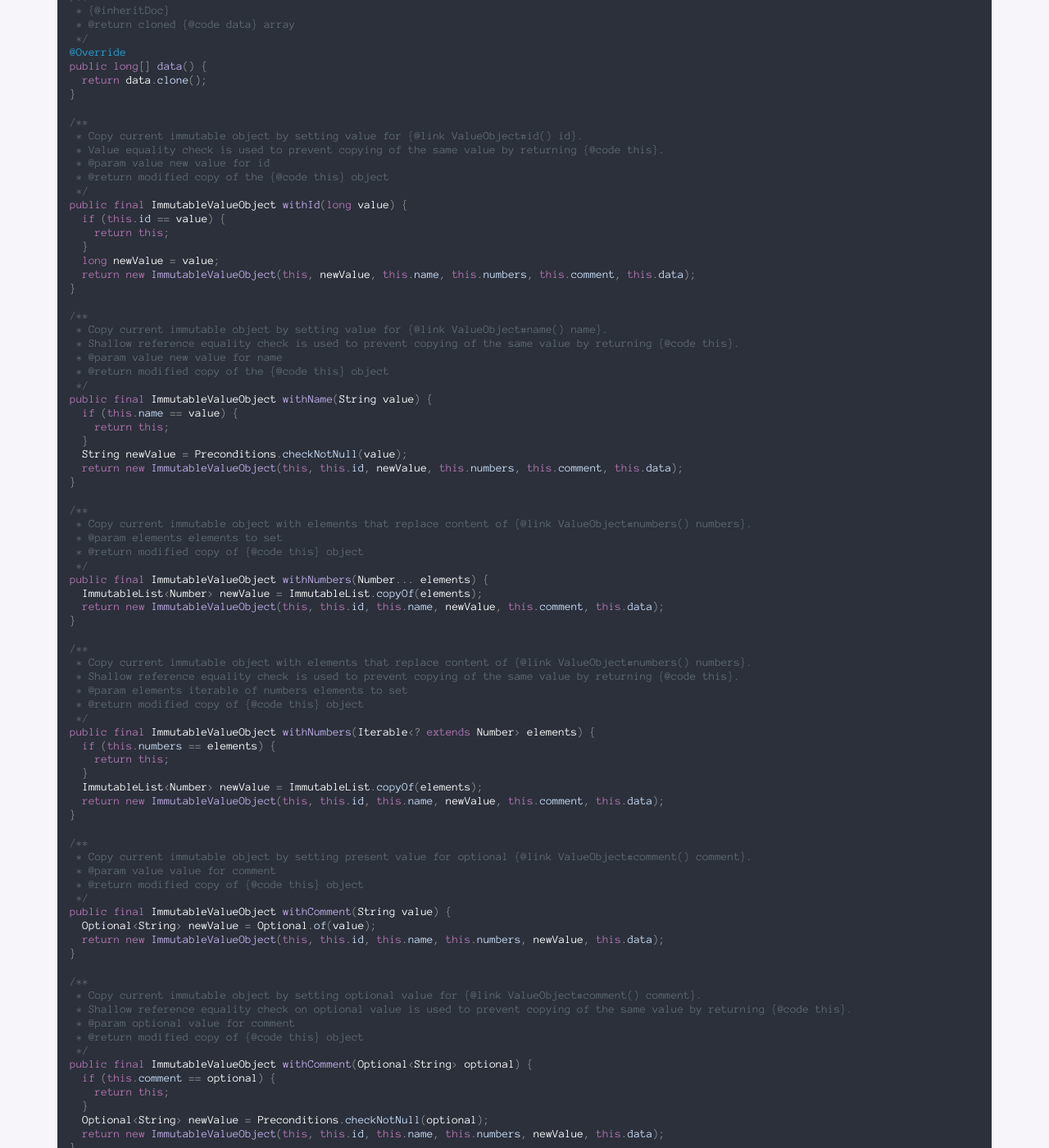
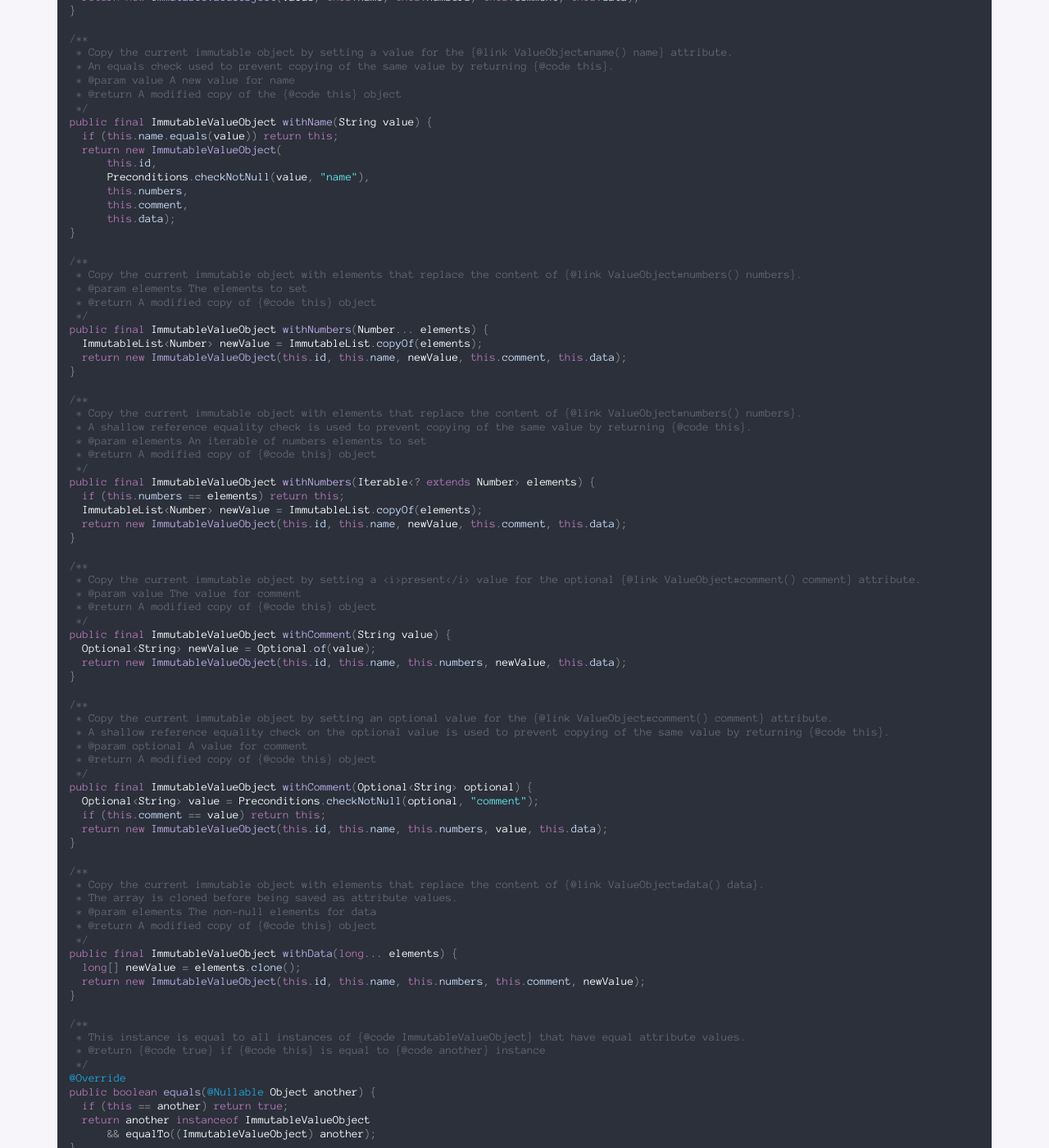
Before and after one commit to immutables/immutables.github.io, a Jekyll site: the page built from generated.md, in a window 1280 px wide and 1400 px high, scrolled down 3978 px. Shown: the whole window at 82% size. Built offline with Jekyll 4.4.1, drawn with Linux system fonts in a browser that asks for light colours; nearby versions of some CDN libraries; Markdown is read by kramdown in place of the engine named in the settings; some of the changed text lies outside the part shown.

Commit message:
Updated generated samples

````diff
--- a/generated.md
+++ b/generated.md
@@ -25,28 +25,26 @@ The source code of the generated immutable implementation:
 
 ```java
 import java.util.Objects;
-import javax.annotation.Generated;
 
 /**
  * Immutable implementation of {@link Tuple}.
  * <p>
- * Use static factory method to create immutable instances:
+ * Use the static factory method to create immutable instances:
  * {@code ImmutableTuple.of()}.
  */
 @SuppressWarnings("all")
-@Generated({"Immutables.generator", "Tuple"})
+@Immutable
 final class ImmutableTuple implements Tuple {
   private final int index;
   private final String name;
 
   private ImmutableTuple(int index, String name) {
     this.index = index;
-    this.name = Objects.requireNonNull(name);
+    this.name = Objects.requireNonNull(name, "name");
   }
 
   /**
-   * {@inheritDoc}
-   * @return value of {@code index} attribute
+   * @return The value of the {@code index} attribute
    */
   @Override
   public int getIndex() {
@@ -54,8 +52,7 @@ final class ImmutableTuple implements Tuple {
   }
 
   /**
-   * {@inheritDoc}
-   * @return value of {@code name} attribute
+   * @return The value of the {@code name} attribute
    */
   @Override
   public String getName() {
@@ -63,13 +60,14 @@ final class ImmutableTuple implements Tuple {
   }
 
   /**
-   * This instance is equal to instances of {@code ImmutableTuple} with equal attribute values.
+   * This instance is equal to all instances of {@code ImmutableTuple} that have equal attribute values.
    * @return {@code true} if {@code this} is equal to {@code another} instance
    */
   @Override
   public boolean equals(Object another) {
-    return this == another
-        || (another instanceof ImmutableTuple && equalTo((ImmutableTuple) another));
+    if (this == another) return true;
+    return another instanceof ImmutableTuple
+        && equalTo((ImmutableTuple) another);
   }
 
   private boolean equalTo(ImmutableTuple another) {
@@ -78,7 +76,7 @@ final class ImmutableTuple implements Tuple {
   }
 
   /**
-   * Computes hash code from attributes: {@code index}, {@code name}.
+   * Computes a hash code from attributes: {@code index}, {@code name}.
    * @return hashCode value
    */
   @Override
@@ -90,29 +88,28 @@ final class ImmutableTuple implements Tuple {
   }
 
   /**
-   * Prints immutable value {@code Tuple{...}} with attribute values,
-   * excluding any non-generated and auxiliary attributes.
-   * @return string representation of value
+   * Prints the immutable value {@code Tuple...} with all non-generated
+   * and non-auxiliary attribute values.
+   * @return A string representation of the value
    */
   @Override
   public String toString() {
-    return new StringBuilder("Tuple{")
-        .append("index=").append(index)
-        .append(", name=").append(name)
-        .append('}').toString();
+    return "Tuple{"
+        + "index=" + index
+        + ", name=" + name
+        + "}";
   }
 
   /**
-   * Construct new immutable {@code Tuple} instance.
-   * @param index value for {@code index}
-   * @param name value for {@code name}
-   * @return immutable Tuple instance
+   * Construct a new immutable {@code Tuple} instance.
+   * @param index The value for the {@code index} attribute
+   * @param name The value for the {@code name} attribute
+   * @return An immutable Tuple instance
    */
   public static ImmutableTuple of(int index, String name) {
     return new ImmutableTuple(index, name);
   }
 }
-
 ```
 
 By default, extra code is generated. These extras can be disabled.
@@ -157,7 +154,7 @@ import javax.annotation.concurrent.NotThreadSafe;
 /**
  * Immutable implementation of {@link ValueObject}.
  * <p>
- * Use builder to create immutable instances:
+ * Use the builder to create immutable instances:
  * {@code ImmutableValueObject.builder()}.
  */
 @SuppressWarnings("all")
@@ -171,16 +168,7 @@ final class ImmutableValueObject implements ValueObject {
   private final Optional<String> comment;
   private final long[] data;
 
-  private ImmutableValueObject(ImmutableValueObject.Builder builder) {
-    this.id = builder.id;
-    this.name = builder.name;
-    this.numbers = builder.numbersBuilder.build();
-    this.comment = builder.comment;
-    this.data = builder.data;
-  }
-
   private ImmutableValueObject(
-      ImmutableValueObject original,
       long id,
       String name,
       ImmutableList<Number> numbers,
@@ -194,8 +182,7 @@ final class ImmutableValueObject implements ValueObject {
   }
 
   /**
-   * {@inheritDoc}
-   * @return value of {@code id} attribute
+   * @return The value of the {@code id} attribute
    */
   @Override
   public long id() {
@@ -203,8 +190,7 @@ final class ImmutableValueObject implements ValueObject {
   }
 
   /**
-   * {@inheritDoc}
-   * @return value of {@code name} attribute
+   * @return The value of the {@code name} attribute
    */
   @Override
   public String name() {
@@ -212,8 +198,7 @@ final class ImmutableValueObject implements ValueObject {
   }
 
   /**
-   * {@inheritDoc}
-   * @return value of {@code numbers} attribute
+   * @return The value of the {@code numbers} attribute
    */
   @Override
   public ImmutableList<Number> numbers() {
@@ -221,8 +206,7 @@ final class ImmutableValueObject implements ValueObject {
   }
 
   /**
-   * {@inheritDoc}
-   * @return value of {@code comment} attribute
+   * @return The value of the {@code comment} attribute
    */
   @Override
   public Optional<String> comment() {
@@ -239,100 +222,96 @@ final class ImmutableValueObject implements ValueObject {
   }
 
   /**
-   * Copy current immutable object by setting value for {@link ValueObject#id() id}.
-   * Value equality check is used to prevent copying of the same value by returning {@code this}.
-   * @param value new value for id
-   * @return modified copy of the {@code this} object
+   * Copy the current immutable object by setting a value for the {@link ValueObject#id() id} attribute.
+   * A value equality check is used to prevent copying of the same value by returning {@code this}.
+   * @param value A new value for id
+   * @return A modified copy of the {@code this} object
    */
   public final ImmutableValueObject withId(long value) {
-    if (this.id == value) {
-      return this;
-    }
-    long newValue = value;
-    return new ImmutableValueObject(this, newValue, this.name, this.numbers, this.comment, this.data);
+    if (this.id == value) return this;
+    return new ImmutableValueObject(value, this.name, this.numbers, this.comment, this.data);
   }
 
   /**
-   * Copy current immutable object by setting value for {@link ValueObject#name() name}.
-   * Shallow reference equality check is used to prevent copying of the same value by returning {@code this}.
-   * @param value new value for name
-   * @return modified copy of the {@code this} object
+   * Copy the current immutable object by setting a value for the {@link ValueObject#name() name} attribute.
+   * An equals check used to prevent copying of the same value by returning {@code this}.
+   * @param value A new value for name
+   * @return A modified copy of the {@code this} object
    */
   public final ImmutableValueObject withName(String value) {
-    if (this.name == value) {
-      return this;
-    }
-    String newValue = Preconditions.checkNotNull(value);
-    return new ImmutableValueObject(this, this.id, newValue, this.numbers, this.comment, this.data);
+    if (this.name.equals(value)) return this;
+    return new ImmutableValueObject(
+        this.id,
+        Preconditions.checkNotNull(value, "name"),
+        this.numbers,
+        this.comment,
+        this.data);
   }
 
   /**
-   * Copy current immutable object with elements that replace content of {@link ValueObject#numbers() numbers}.
-   * @param elements elements to set
-   * @return modified copy of {@code this} object
+   * Copy the current immutable object with elements that replace the content of {@link ValueObject#numbers() numbers}.
+   * @param elements The elements to set
+   * @return A modified copy of {@code this} object
    */
   public final ImmutableValueObject withNumbers(Number... elements) {
     ImmutableList<Number> newValue = ImmutableList.copyOf(elements);
-    return new ImmutableValueObject(this, this.id, this.name, newValue, this.comment, this.data);
+    return new ImmutableValueObject(this.id, this.name, newValue, this.comment, this.data);
   }
 
   /**
-   * Copy current immutable object with elements that replace content of {@link ValueObject#numbers() numbers}.
-   * Shallow reference equality check is used to prevent copying of the same value by returning {@code this}.
-   * @param elements iterable of numbers elements to set
-   * @return modified copy of {@code this} object
+   * Copy the current immutable object with elements that replace the content of {@link ValueObject#numbers() numbers}.
+   * A shallow reference equality check is used to prevent copying of the same value by returning {@code this}.
+   * @param elements An iterable of numbers elements to set
+   * @return A modified copy of {@code this} object
    */
   public final ImmutableValueObject withNumbers(Iterable<? extends Number> elements) {
-    if (this.numbers == elements) {
-      return this;
-    }
+    if (this.numbers == elements) return this;
     ImmutableList<Number> newValue = ImmutableList.copyOf(elements);
-    return new ImmutableValueObject(this, this.id, this.name, newValue, this.comment, this.data);
+    return new ImmutableValueObject(this.id, this.name, newValue, this.comment, this.data);
   }
 
   /**
-   * Copy current immutable object by setting present value for optional {@link ValueObject#comment() comment}.
-   * @param value value for comment
-   * @return modified copy of {@code this} object
+   * Copy the current immutable object by setting a <i>present</i> value for the optional {@link ValueObject#comment() comment} attribute.
+   * @param value The value for comment
+   * @return A modified copy of {@code this} object
    */
   public final ImmutableValueObject withComment(String value) {
     Optional<String> newValue = Optional.of(value);
-    return new ImmutableValueObject(this, this.id, this.name, this.numbers, newValue, this.data);
+    return new ImmutableValueObject(this.id, this.name, this.numbers, newValue, this.data);
   }
 
   /**
-   * Copy current immutable object by setting optional value for {@link ValueObject#comment() comment}.
-   * Shallow reference equality check on optional value is used to prevent copying of the same value by returning {@code this}.
-   * @param optional value for comment
-   * @return modified copy of {@code this} object
+   * Copy the current immutable object by setting an optional value for the {@link ValueObject#comment() comment} attribute.
+   * A shallow reference equality check on the optional value is used to prevent copying of the same value by returning {@code this}.
+   * @param optional A value for comment
+   * @return A modified copy of {@code this} object
    */
   public final ImmutableValueObject withComment(Optional<String> optional) {
-    if (this.comment == optional) {
-      return this;
-    }
-    Optional<String> newValue = Preconditions.checkNotNull(optional);
-    return new ImmutableValueObject(this, this.id, this.name, this.numbers, newValue, this.data);
+    Optional<String> value = Preconditions.checkNotNull(optional, "comment");
+    if (this.comment == value) return this;
+    return new ImmutableValueObject(this.id, this.name, this.numbers, value, this.data);
   }
 
   /**
-   * Copy current immutable object with elements that replace content of {@link ValueObject#data() data}.
-   * Array is cloned before saved as the attribute value.
-   * @param elements elements for data, not null
-   * @return modified copy of {@code this} object
+   * Copy the current immutable object with elements that replace the content of {@link ValueObject#data() data}.
+   * The array is cloned before being saved as attribute values.
+   * @param elements The non-null elements for data
+   * @return A modified copy of {@code this} object
    */
   public final ImmutableValueObject withData(long... elements) {
     long[] newValue = elements.clone();
-    return new ImmutableValueObject(this, this.id, this.name, this.numbers, this.comment, newValue);
+    return new ImmutableValueObject(this.id, this.name, this.numbers, this.comment, newValue);
   }
 
   /**
-   * This instance is equal to instances of {@code ImmutableValueObject} with equal attribute values.
+   * This instance is equal to all instances of {@code ImmutableValueObject} that have equal attribute values.
    * @return {@code true} if {@code this} is equal to {@code another} instance
    */
   @Override
   public boolean equals(@Nullable Object another) {
-    return this == another
-        || (another instanceof ImmutableValueObject && equalTo((ImmutableValueObject) another));
+    if (this == another) return true;
+    return another instanceof ImmutableValueObject
+        && equalTo((ImmutableValueObject) another);
   }
 
   private boolean equalTo(ImmutableValueObject another) {
@@ -344,7 +323,7 @@ final class ImmutableValueObject implements ValueObject {
   }
 
   /**
-   * Computes hash code from attributes: {@code id}, {@code name}, {@code numbers}, {@code comment}, {@code data}.
+   * Computes a hash code from attributes: {@code id}, {@code name}, {@code numbers}, {@code comment}, {@code data}.
    * @return hashCode value
    */
   @Override
@@ -359,13 +338,13 @@ final class ImmutableValueObject implements ValueObject {
   }
 
   /**
-   * Prints immutable value {@code ValueObject{...}} with attribute values,
-   * excluding any non-generated and auxiliary attributes.
-   * @return string representation of value
+   * Prints the immutable value {@code ValueObject...} with all non-generated
+   * and non-auxiliary attribute values.
+   * @return A string representation of the value
    */
   @Override
   public String toString() {
-    return Objects.toStringHelper("ValueObject")
+    return MoreObjects.toStringHelper("ValueObject")
         .add("id", id)
         .add("name", name)
         .add("numbers", numbers)
@@ -375,11 +354,13 @@ final class ImmutableValueObject implements ValueObject {
   }
 
   /**
-   * Creates immutable copy of {@link ValueObject}.
-   * Uses accessors to get values to initialize immutable instance.
+   * Creates an immutable copy of a {@link ValueObject} value.
+   * Uses accessors to get values to initialize the new immutable instance.
    * If an instance is already immutable, it is returned as is.
+   * @param instance The instance to copy
+   * @return A copied immutable ValueObject instance
    */
-  static ImmutableValueObject copyOf(ValueObject instance) {
+  public static ImmutableValueObject copyOf(ValueObject instance) {
     if (instance instanceof ImmutableValueObject) {
       return (ImmutableValueObject) instance;
     }
@@ -389,45 +370,46 @@ final class ImmutableValueObject implements ValueObject {
   }
 
   /**
-   * Creates builder for {@link ImmutableValueObject}.
-   * @return new ImmutableValueObject builder
+   * Creates a builder for {@link ImmutableValueObject ImmutableValueObject}.
+   * @return A new ImmutableValueObject builder
    */
-  static ImmutableValueObject.Builder builder() {
+  public static ImmutableValueObject.Builder builder() {
     return new ImmutableValueObject.Builder();
   }
 
   /**
-   * Builds instances of {@link ImmutableValueObject}.
-   * Initialized attributes and then invoke {@link #build()} method to create
+   * Builds instances of type {@link ImmutableValueObject ImmutableValueObject}.
+   * Initialize attributes and then invoke the {@link #build()} method to create an
    * immutable instance.
-   * <p><em>Builder is not thread safe and generally should not be stored in field or collection,
-   * but used immediately to create instances.</em>
+   * <p><em>{@code Builder} is not thread-safe and generally should not be stored in a field or collection,
+   * but instead used immediately to create instances.</em>
    */
   @NotThreadSafe
   static final class Builder {
-    private static final long INITIALIZED_BITSET_ALL = 0x7;
-    private static final long INITIALIZED_BIT_ID = 0x1L;
-    private static final long INITIALIZED_BIT_NAME = 0x2L;
-    private static final long INITIALIZED_BIT_DATA = 0x4L;
-    private long initializedBitset;
+    private static final long INIT_BIT_ID = 0x1L;
+    private static final long INIT_BIT_NAME = 0x2L;
+    private static final long INIT_BIT_DATA = 0x4L;
+    private long initBits = 0x7;
 
     private long id;
     private @Nullable String name;
     private ImmutableList.Builder<Number> numbersBuilder = ImmutableList.builder();
     private Optional<String> comment = Optional.absent();
     private @Nullable long[] data;
-    private Builder() {}
+
+    private Builder() {
+    }
 
     /**
-     * Adjust builder with values from provided {@link ValueObject} instance.
-     * Regular attribute values will be overridden, i.e. replaced with ones of an instance.
-     * Instance's absent optional values will not be copied (will not override current).
+     * Fill a builder with attribute values from the provided {@code ValueObject} instance.
+     * Regular attribute values will be replaced with those from the given instance.
+     * Absent optional values will not replace present values.
      * Collection elements and entries will be added, not replaced.
-     * @param instance instance to copy values from
-     * @return {@code this} builder for chained invocation
+     * @param instance The instance from which to copy values
+     * @return {@code this} builder for use in a chained invocation
      */
     public final Builder from(ValueObject instance) {
-      Preconditions.checkNotNull(instance);
+      Preconditions.checkNotNull(instance, "instance");
       id(instance.id());
       name(instance.name());
       addAllNumbers(instance.numbers());
@@ -440,31 +422,31 @@ final class ImmutableValueObject implements ValueObject {
     }
 
     /**
-     * Initializes value for {@link ValueObject#id() id}.
-     * @param id value for id
-     * @return {@code this} builder for chained invocation
+     * Initializes the value for the {@link ValueObject#id() id} attribute.
+     * @param id The value for id
+     * @return {@code this} builder for use in a chained invocation
      */
     public final Builder id(long id) {
       this.id = id;
-      initializedBitset |= INITIALIZED_BIT_ID;
+      initBits &= ~INIT_BIT_ID;
       return this;
     }
 
     /**
-     * Initializes value for {@link ValueObject#name() name}.
-     * @param name value for name
-     * @return {@code this} builder for chained invocation
+     * Initializes the value for the {@link ValueObject#name() name} attribute.
+     * @param name The value for name
+     * @return {@code this} builder for use in a chained invocation
      */
     public final Builder name(String name) {
-      this.name = Preconditions.checkNotNull(name);
-      initializedBitset |= INITIALIZED_BIT_NAME;
+      this.name = Preconditions.checkNotNull(name, "name");
+      initBits &= ~INIT_BIT_NAME;
       return this;
     }
 
     /**
      * Adds one element to {@link ValueObject#numbers() numbers} list.
-     * @param element numbers element
-     * @return {@code this} builder for chained invocation
+     * @param element A numbers element
+     * @return {@code this} builder for use in a chained invocation
      */
     public final Builder addNumbers(Number element) {
       numbersBuilder.add(element);
@@ -473,8 +455,8 @@ final class ImmutableValueObject implements ValueObject {
 
     /**
      * Adds elements to {@link ValueObject#numbers() numbers} list.
-     * @param elements array of numbers elements
-     * @return {@code this} builder for chained invocation
+     * @param elements An array of numbers elements
+     * @return {@code this} builder for use in a chained invocation
      */
     public final Builder addNumbers(Number... elements) {
       numbersBuilder.add(elements);
@@ -483,8 +465,8 @@ final class ImmutableValueObject implements ValueObject {
 
     /**
      * Sets or replaces all elements for {@link ValueObject#numbers() numbers} list.
-     * @param elements iterable of numbers elements
-     * @return {@code this} builder for chained invocation
+     * @param elements An iterable of numbers elements
+     * @return {@code this} builder for use in a chained invocation
      */
     public final Builder numbers(Iterable<? extends Number> elements) {
       numbersBuilder = ImmutableList.builder();
@@ -493,8 +475,8 @@ final class ImmutableValueObject implements ValueObject {
 
     /**
      * Adds elements to {@link ValueObject#numbers() numbers} list.
-     * @param elements iterable of numbers elements
-     * @return {@code this} builder for chained invocation
+     * @param elements An iterable of numbers elements
+     * @return {@code this} builder for use in a chained invocation
      */
     public final Builder addAllNumbers(Iterable<? extends Number> elements) {
       numbersBuilder.addAll(elements);
@@ -502,8 +484,8 @@ final class ImmutableValueObject implements ValueObject {
     }
 
     /**
-     * Initializes present value for optional {@link ValueObject#comment() comment}.
-     * @param comment value for comment
+     * Initializes the optional value {@link ValueObject#comment() comment} to comment.
+     * @param comment The value for comment
      * @return {@code this} builder for chained invocation
      */
     public final Builder comment(String comment) {
@@ -512,64 +494,43 @@ final class ImmutableValueObject implements ValueObject {
     }
 
     /**
-     * Initializes optional value for {@link ValueObject#comment() comment}.
-     * @param comment value for comment
-     * @return {@code this} builder for chained invocation
+     * Initializes the optional value {@link ValueObject#comment() comment} to comment.
+     * @param comment The value for comment
+     * @return {@code this} builder for use in a chained invocation
      */
     public final Builder comment(Optional<String> comment) {
-      this.comment = Preconditions.checkNotNull(comment);
+      this.comment = Preconditions.checkNotNull(comment, "comment");
       return this;
     }
 
     /**
-     * Initializes value for {@link ValueObject#data() data}.
-     * @param elements elements for data
-     * @return {@code this} builder for chained invocation
+     * Initializes the value for the {@link ValueObject#data() data} attribute.
+     * @param elements The elements for data
+     * @return {@code this} builder for use in a chained invocation
      */
     public final Builder data(long... elements) {
       this.data = elements.clone();
-      initializedBitset |= INITIALIZED_BIT_DATA;
+      initBits &= ~INIT_BIT_DATA;
       return this;
     }
 
     /**
-     * Builds new {@link ImmutableValueObject}.
-     * @return immutable instance of ValueObject
+     * Builds a new {@link ImmutableValueObject ImmutableValueObject}.
+     * @return An immutable instance of ValueObject
+     * @throws java.lang.IllegalStateException if any required attributes are missing
      */
-    public ImmutableValueObject build() {
-      checkRequiredAttributes();
-      return new ImmutableValueObject(this);
-    }
-
-    private boolean idIsSet() {
-      return (initializedBitset & INITIALIZED_BIT_ID) != 0;
-    }
-
-    private boolean nameIsSet() {
-      return (initializedBitset & INITIALIZED_BIT_NAME) != 0;
-    }
-
-    private boolean dataIsSet() {
-      return (initializedBitset & INITIALIZED_BIT_DATA) != 0;
-    }
-
-    private void checkRequiredAttributes() {
-      if (initializedBitset != INITIALIZED_BITSET_ALL) {
+    public ImmutableValueObject build() throws IllegalStateException {
+      if (initBits != 0) {
         throw new IllegalStateException(formatRequiredAttributesMessage());
       }
+      return new ImmutableValueObject(id, name, numbersBuilder.build(), comment, data);
     }
 
     private String formatRequiredAttributesMessage() {
-      Collection<String> attributes = Lists.newArrayList();
-      if (!idIsSet()) {
-        attributes.add("id");
-      }
-      if (!nameIsSet()) {
-        attributes.add("name");
-      }
-      if (!dataIsSet()) {
-        attributes.add("data");
-      }
+      List<String> attributes = Lists.newArrayList();
+      if ((initBits & INIT_BIT_ID) != 0) attributes.add("id");
+      if ((initBits & INIT_BIT_NAME) != 0) attributes.add("name");
+      if ((initBits & INIT_BIT_DATA) != 0) attributes.add("data");
       return "Cannot build ValueObject, some of required attributes are not set " + attributes;
     }
   }
````
Also changed, not shown: other parts of generated.md (+3 -4 lines).
